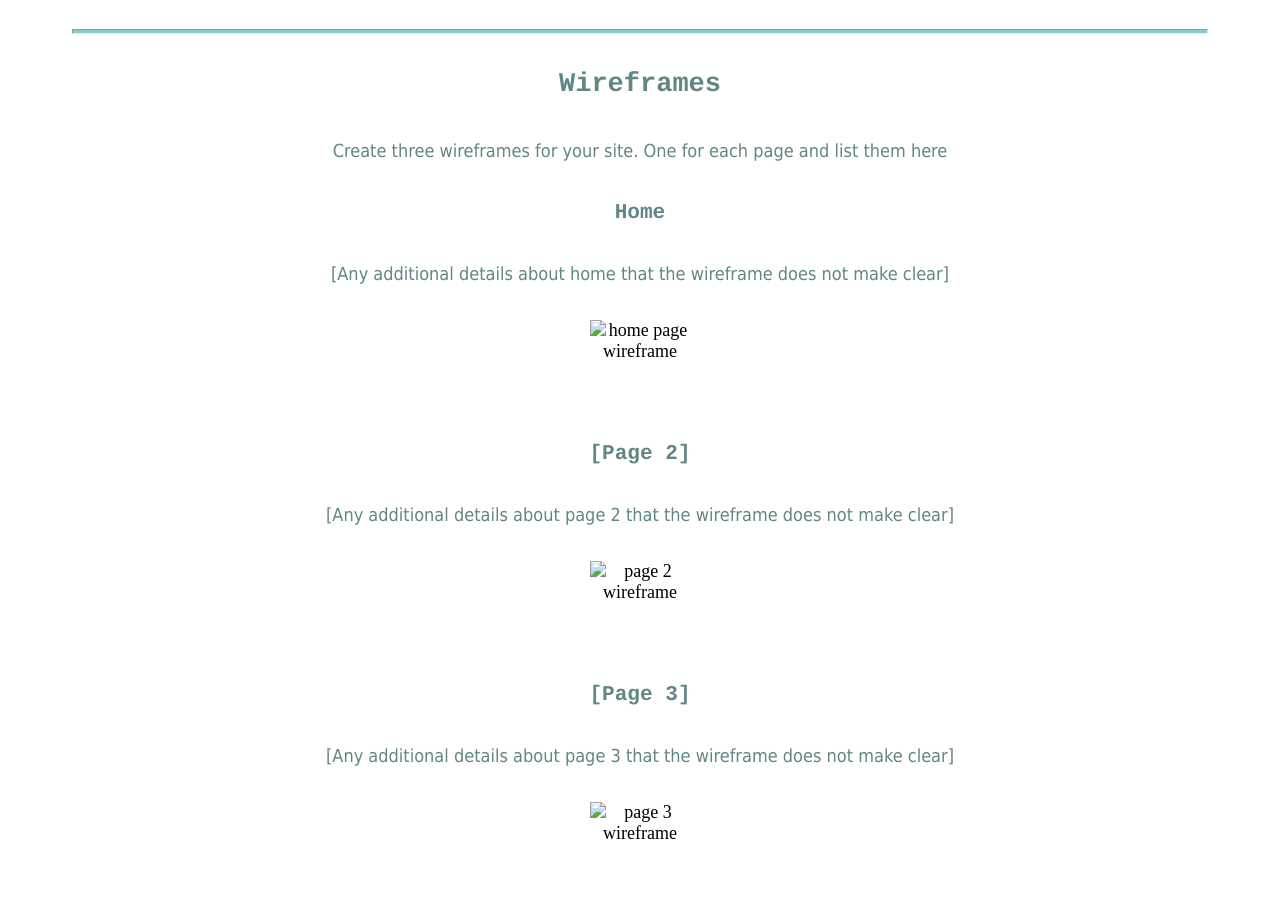
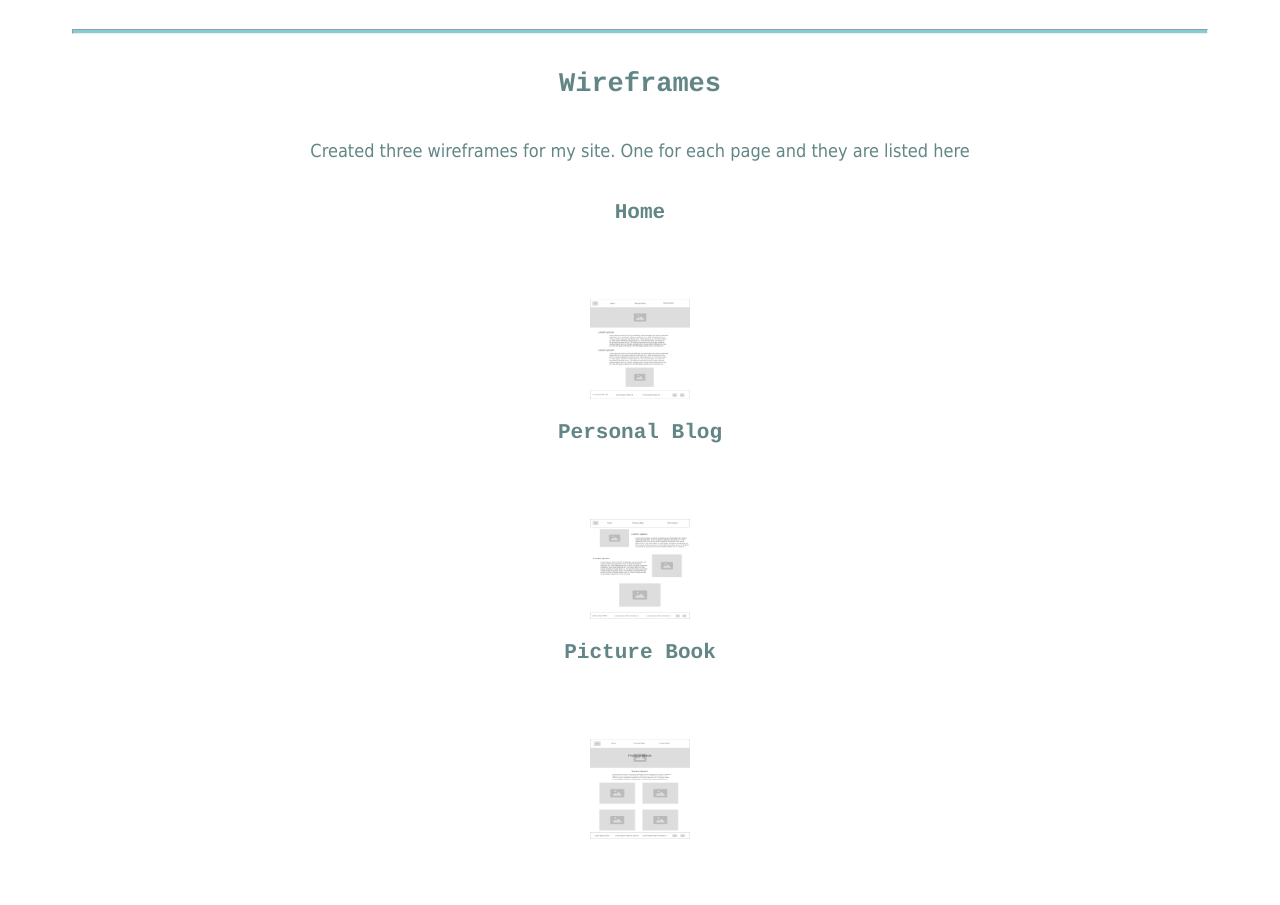
Before and after one commit to gor20009/portfolio, a plain HTML site: page portfolio/site-plan.html in a window 1280 px wide. Shown: the part 4940-5845 px from the top of the page. Drawn offline with Linux system fonts and the light colour scheme.

Commit message:
wireframes

```diff
--- a/portfolio/site-plan.html
+++ b/portfolio/site-plan.html
@@ -179,25 +179,25 @@
         Wireframes
       </h2>
       <p>
-        Create three wireframes for your site. One for each page and list them here</p>
+        Created three wireframes for my site. One for each page and they are listed here</p>
 
       <h3>Home</h3>
       <p>
-        [Any additional details about home that the wireframe does not make clear]
+
       </p>
-      <img src="#" alt="home page wireframe">
+      <img src="image/homepage.png" alt="home page wireframe">
 
-      <h3>[Page 2]</h3>
+      <h3>Personal Blog</h3>
       <p>
-        [Any additional details about page 2 that the wireframe does not make clear]
+
       </p>
-      <img src="#" alt="page 2 wireframe">
+      <img src="image/personalblog.png" alt="personal blog wireframe">
 
-      <h3>[Page 3]</h3>
+      <h3>Picture Book </h3>
       <p>
-        [Any additional details about page 3 that the wireframe does not make clear]
+
       </p>
-      <img src="#" alt="page 3 wireframe">
+      <img src="image/picturebook.png" alt="picture book wireframe">
     </main>
   </body>
 
```
Also changed, not shown: portfolio/image/homepage.png (added), portfolio/image/personalblog.png (added), portfolio/image/picturebook.png (added).
